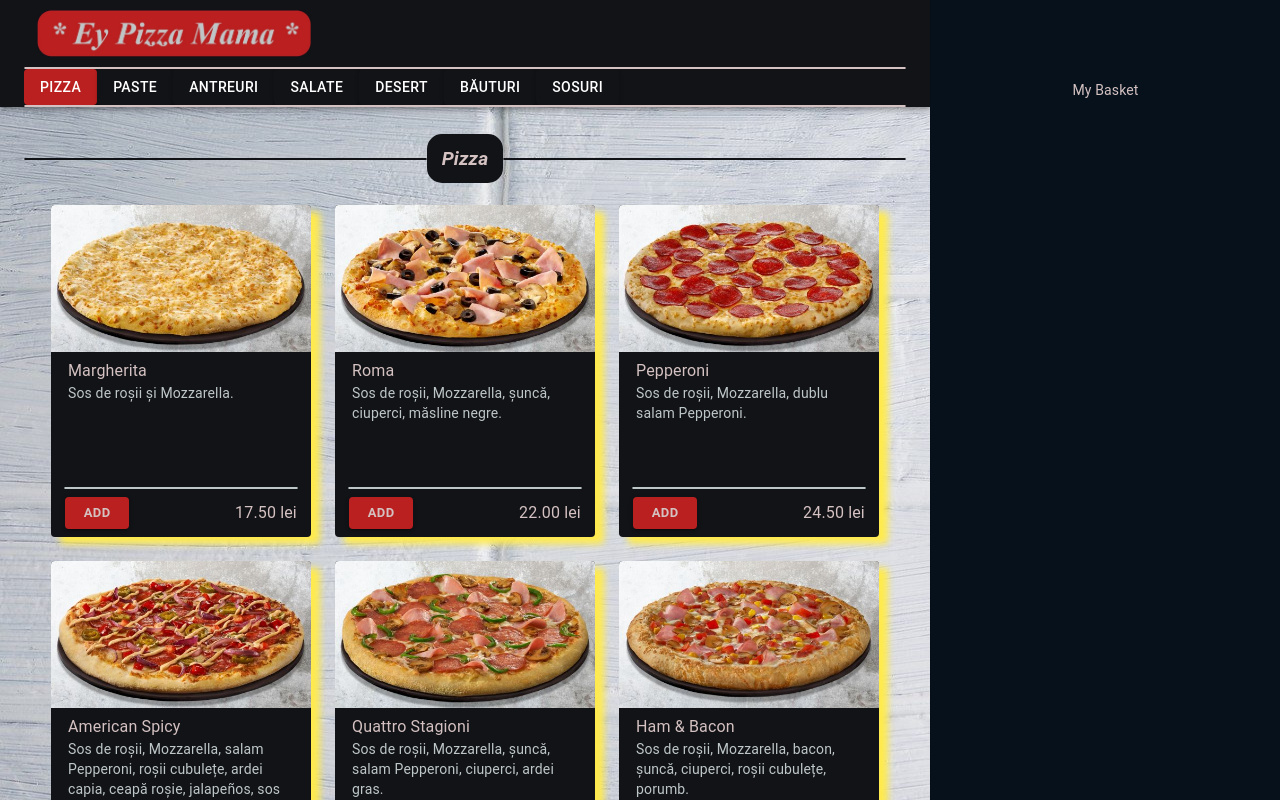
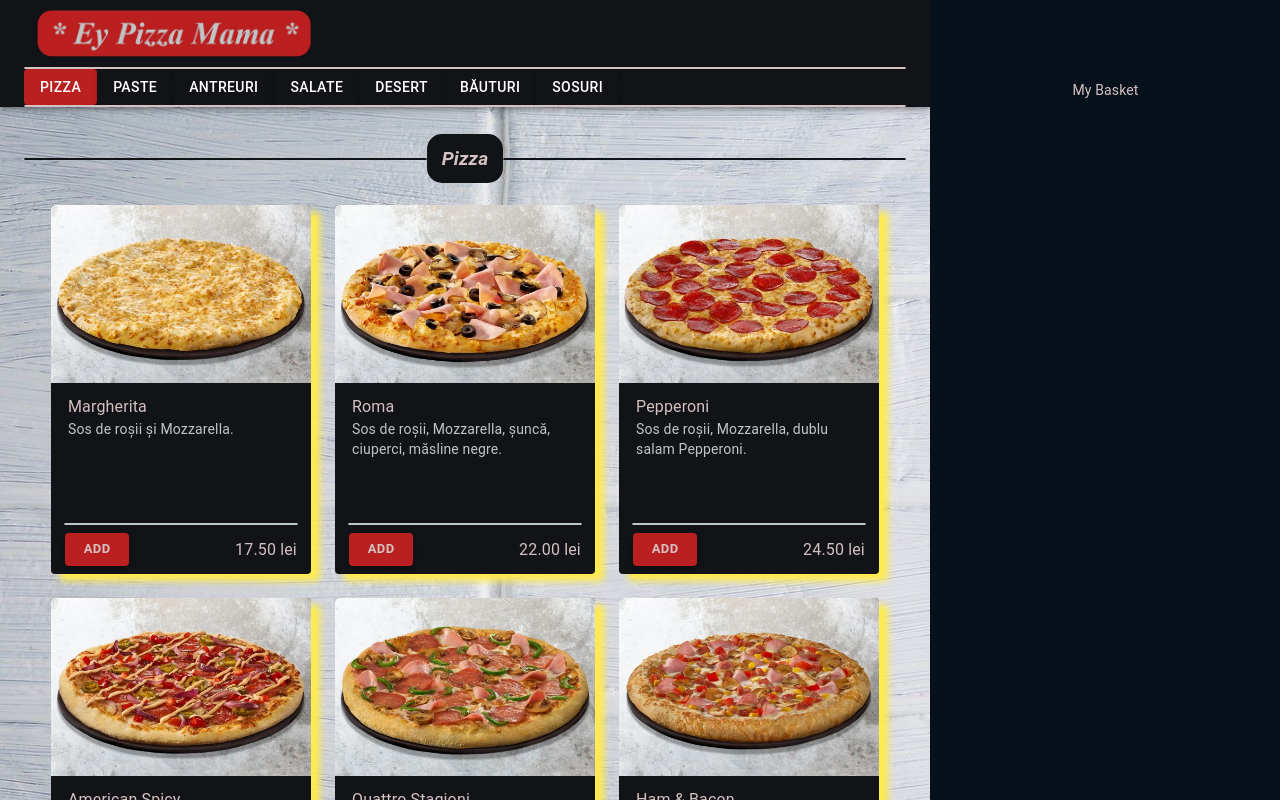
Before and after one commit to TheAncientOwl/pizza-website, a React (Create React App) app: page / in a window 1280 px wide. Shown: the top 800 px of the page. Built offline with nearby package versions, Linux system fonts and the light colour scheme.

Commit message:
modularization1: prodImage.

```diff
--- a/src/components/products/ProductCard.jsx
+++ b/src/components/products/ProductCard.jsx
@@ -1,6 +1,6 @@
-import { makeStyles, Card, CardMedia, CardContent, Typography, CardActions, Button } from '@material-ui/core';
+import { makeStyles, Card, CardContent, Typography, CardActions, Button } from '@material-ui/core';
 import PropTypes from 'prop-types';
-//import Logo from '../../images/logo.jpg';
+import ProductImage from './ProductImage';
 
 const useStyles = makeStyles(theme => ({
   card: {
@@ -9,10 +9,6 @@ const useStyles = makeStyles(theme => ({
     width: '260px',
 
     boxShadow: `9px 7px 7px ${theme.palette.secondary.main}`,
-  },
-  media: {
-    height: 0,
-    paddingTop: '56.25%',
   },
   content: {
     height: '130px',
@@ -54,7 +50,7 @@ export default function ProductCard({ product }) {
 
   return (
     <Card className={classes.card}>
-      <CardMedia className={classes.media} image={product.img} title={product.summary} />
+      <ProductImage src={product.img} alt={product.alt} />
 
       <CardContent className={classes.content}>
         <Typography variant='body1' color='textPrimary'>
--- /dev/null
+++ b/src/components/products/ProductImage.jsx
@@ -0,0 +1,20 @@
+import { makeStyles } from '@material-ui/core';
+import PropTypes from 'prop-types';
+
+const useStyles = makeStyles({
+  image: {
+    maxWidth: '100%',
+    maxHeight: '100%',
+  },
+});
+
+export default function ProductImage({ src, alt }) {
+  const classes = useStyles();
+
+  return <img className={classes.image} src={src} alt={alt} />;
+}
+
+ProductImage.propTypes = {
+  src: PropTypes.any.isRequired,
+  alt: PropTypes.string.isRequired,
+};
```
